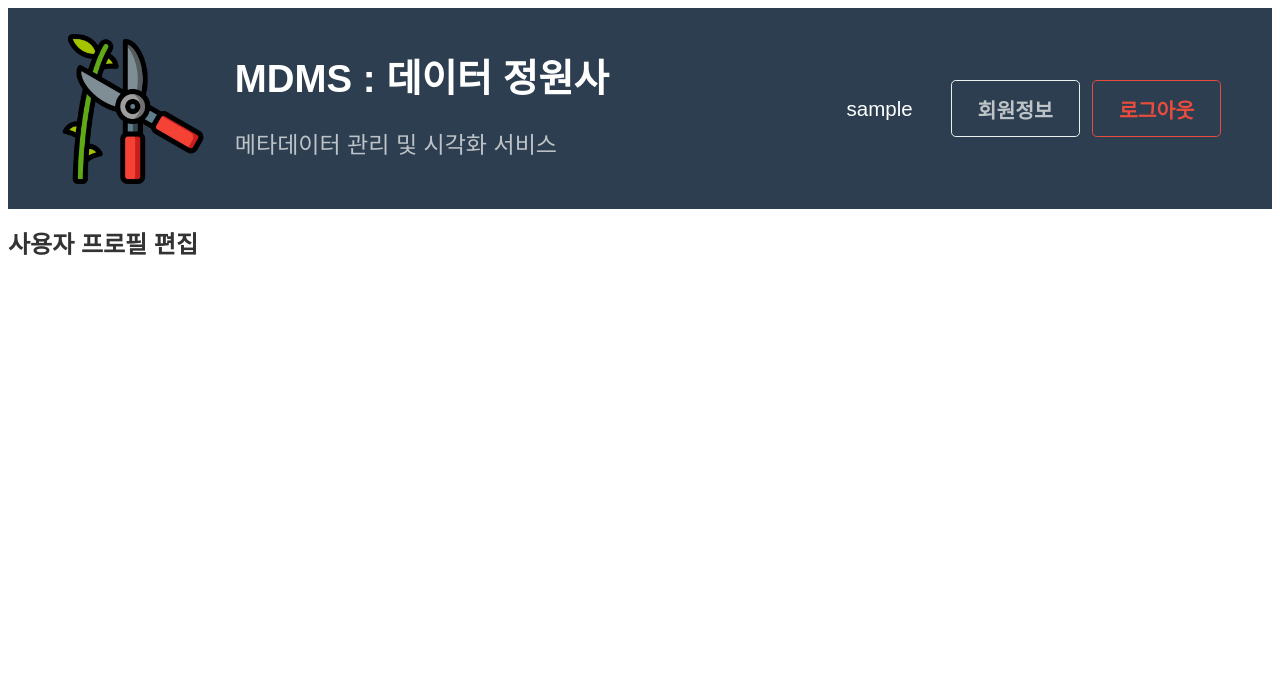
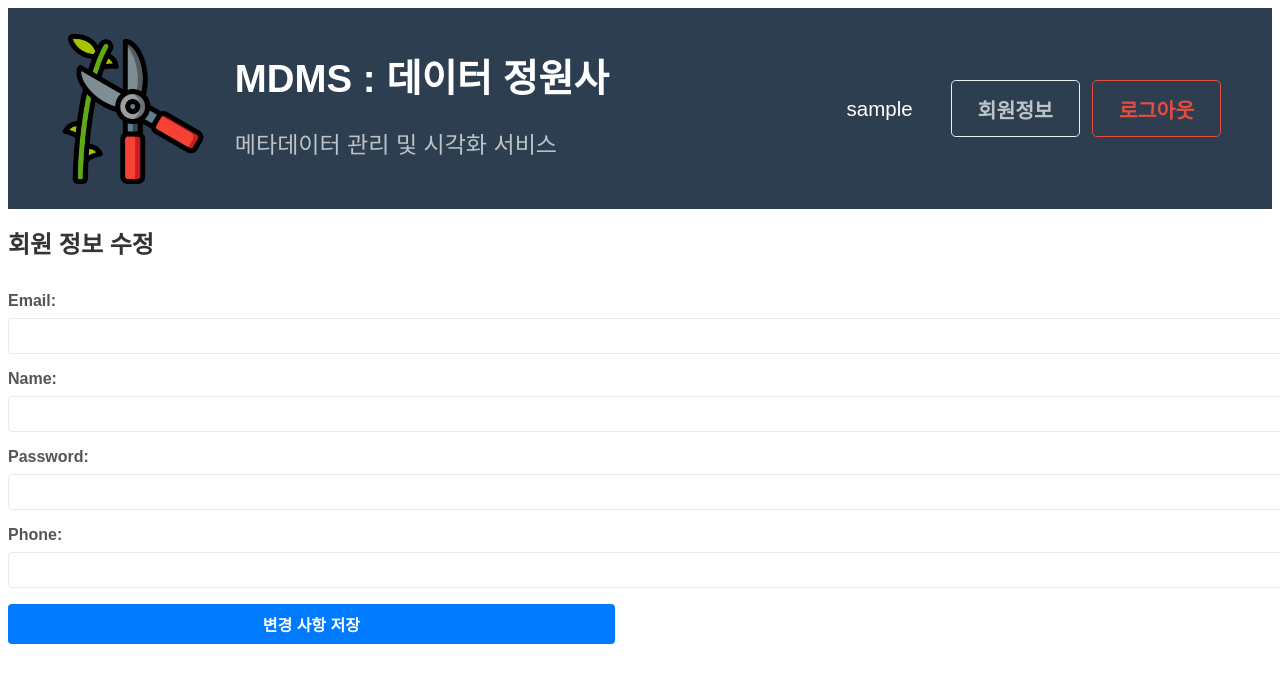
Before and after one commit to erldang/MDMS, a Vue app in the folder Front-end/mdms_fe/: page /edit-profile in a window 1280 px wide. Shown: the top 682 px of the page. Built offline with nearby package versions, Linux system fonts and the light colour scheme; sample sign-in values are in the browser's storage.

Commit message:
회원 정보 수정 테스트

```diff
--- a/Front-end/mdms_fe/src/Page/EditProfilePage/EditProfilePage.vue
+++ b/Front-end/mdms_fe/src/Page/EditProfilePage/EditProfilePage.vue
@@ -1,9 +1,86 @@
 <template>
-    <h1>사용자 프로필 편집</h1>
-</template>
+    <div>
+      <h1>회원 정보 수정</h1>
+      <form @submit.prevent="submitForm">
+        <div>
+          <label for="email">Email:</label>
+          <input type="email" v-model="user.email" required>
+        </div>
+        <div>
+          <label for="name">Name:</label>
+          <input type="text" v-model="user.name" required>
+        </div>
+        <div>
+          <label for="password">Password:</label>
+          <input type="password" v-model="user.password" required>
+        </div>
+        <div>
+          <label for="phone">Phone:</label>
+          <input type="tel" v-model="user.phone" required>
+        </div>
+        <button type="submit">변경 사항 저장</button>
+      </form>
+      <div v-if="message">{{ message }}</div>
+    </div>
+  </template>
 
-<script>
-</script>
+  <script>
+  export default {
+    data() {
+      return {
+        user: {
+          "email": '',
+          "name": '',
+          "password": '',
+          "phone": ''
+        },
+        message: ''
+      };
+    },
+    methods: {
+      async submitForm() {
+        const token = localStorage.getItem('token');
+        try {
+          const response = await fetch('http://localhost:3001/user/modify', {
+            method: 'POST',
+            headers: { 'Authorization': `Bearer ${token}` },
+            body: JSON.stringify(this.user)
+          });
+          if (response.ok) {
+            const result = await response.json();
+            this.message = result.message; // "유저 정보 변경 완료"
+            this.router.push('/profile');
+          } else {
+            this.message = '오류가 발생했습니다.';
+          }
+        } catch (error) {
+          console.error('An error occurred:', error);
+          this.message = '오류가 발생했습니다.';
+        }
+      }
+    }
+  };
+  </script>
 
-<style scoped>
-</style>
+  <style scoped>
+  /* Scoped styles here */
+  form {
+    display: flex;
+    flex-direction: column;
+  }
+  form div {
+    margin-bottom: 1rem;
+  }
+  label {
+    margin-bottom: 0.5rem;
+  }
+  input {
+    padding: 0.5rem;
+    font-size: 1rem;
+  }
+  button {
+    padding: 0.5rem 1rem;
+    font-size: 1rem;
+    cursor: pointer;
+  }
+  </style>
```
